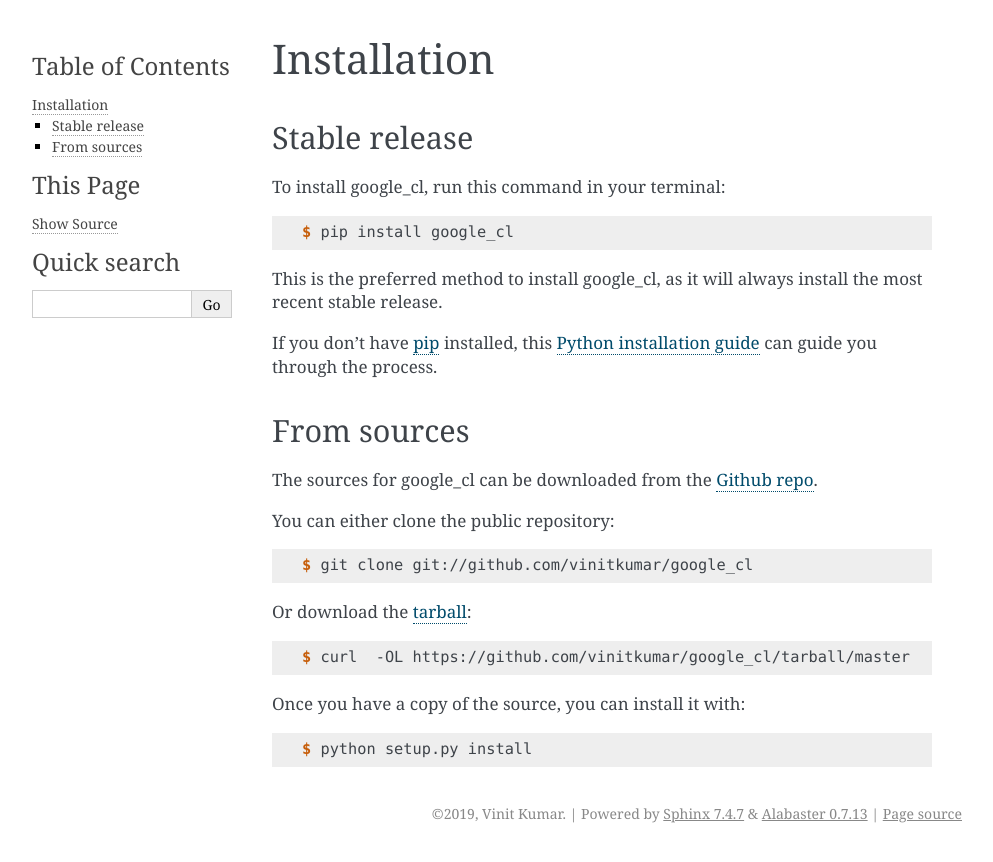
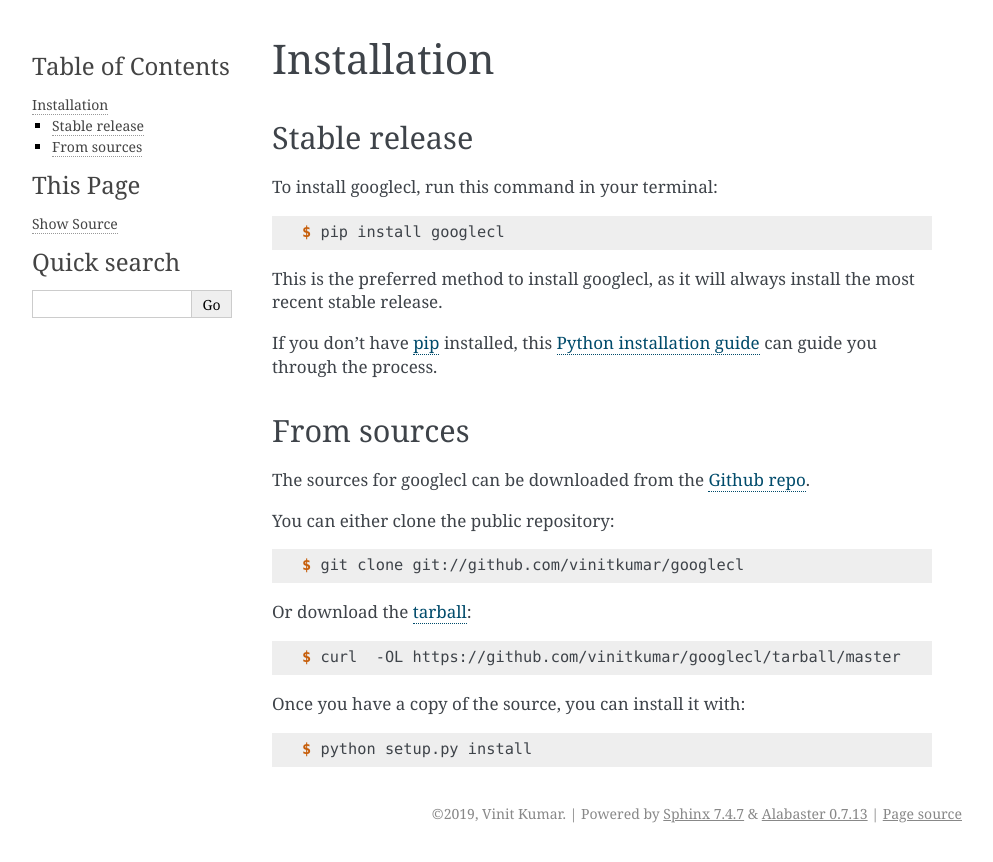
Before and after one commit to vinitkumar/googlecl, a Sphinx documentation site: the page built from docs/installation.rst, in a window 1280 px wide. Shown: the top 862 px of the page, without its empty margins (148-1141 px from the left). Built offline with Sphinx 7.4.7, drawn with Linux system fonts in a browser that asks for light colours; pages that are not in the unit, such as notebooks, are missing from menus.

Commit message:
update repo name

```diff
--- a/docs/installation.rst
+++ b/docs/installation.rst
@@ -8,13 +8,13 @@
 Stable release
 --------------
 
-To install google_cl, run this command in your terminal:
+To install googlecl, run this command in your terminal:
 
 .. code-block:: console
 
-    $ pip install google_cl
+    $ pip install googlecl
 
-This is the preferred method to install google_cl, as it will always install the most recent stable release.
+This is the preferred method to install googlecl, as it will always install the most recent stable release.
 
 If you don't have `pip`_ installed, this `Python installation guide`_ can guide
 you through the process.
@@ -26,19 +26,19 @@
 From sources
 ------------
 
-The sources for google_cl can be downloaded from the `Github repo`_.
+The sources for googlecl can be downloaded from the `Github repo`_.
 
 You can either clone the public repository:
 
 .. code-block:: console
 
-    $ git clone git://github.com/vinitkumar/google_cl
+    $ git clone git://github.com/vinitkumar/googlecl
 
 Or download the `tarball`_:
 
 .. code-block:: console
 
-    $ curl  -OL https://github.com/vinitkumar/google_cl/tarball/master
+    $ curl  -OL https://github.com/vinitkumar/googlecl/tarball/master
 
 Once you have a copy of the source, you can install it with:
 
@@ -47,5 +47,5 @@
     $ python setup.py install
 
 
-.. _Github repo: https://github.com/vinitkumar/google_cl
-.. _tarball: https://github.com/vinitkumar/google_cl/tarball/master
+.. _Github repo: https://github.com/vinitkumar/googlecl
+.. _tarball: https://github.com/vinitkumar/googlecl/tarball/master
```
